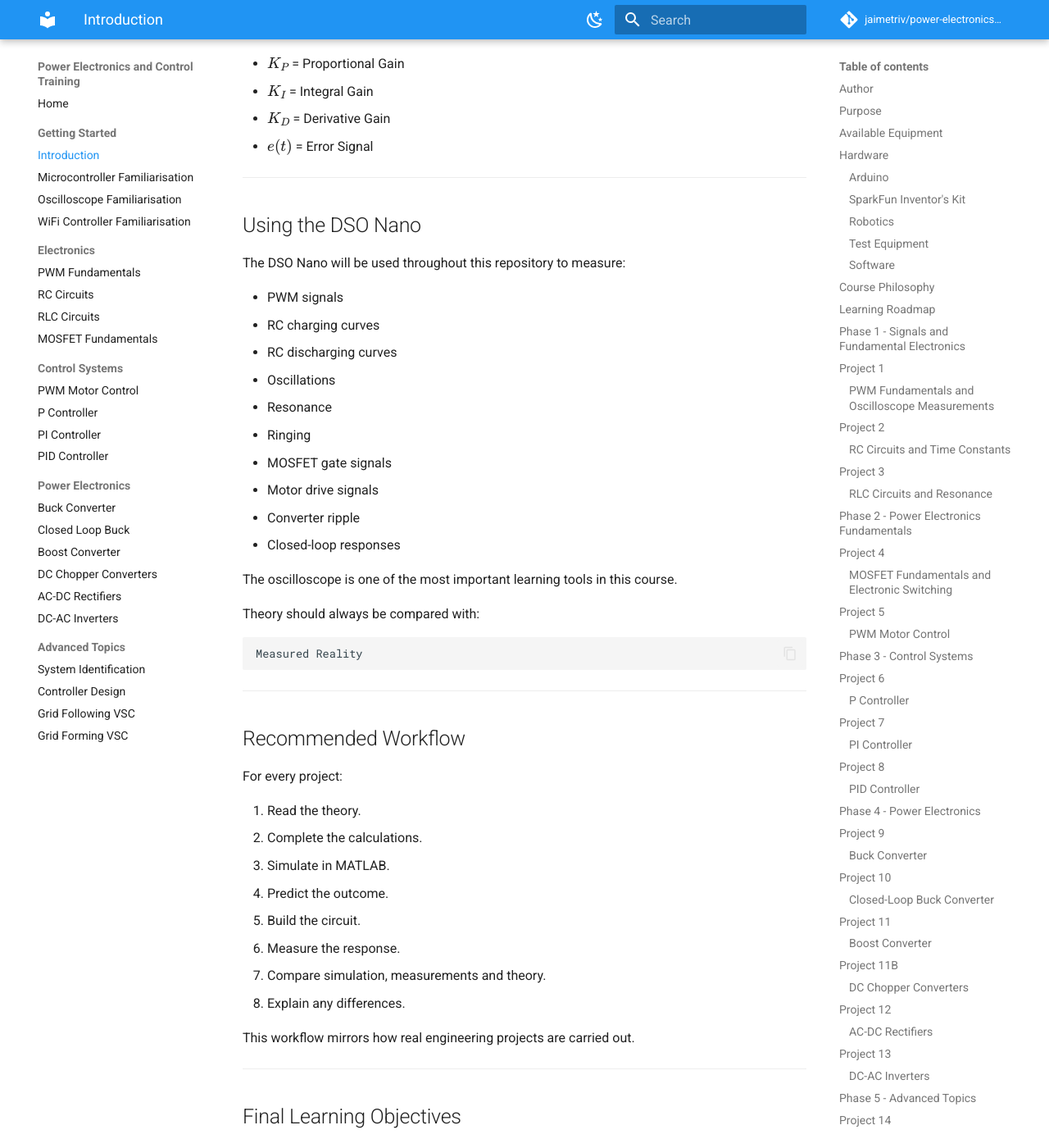
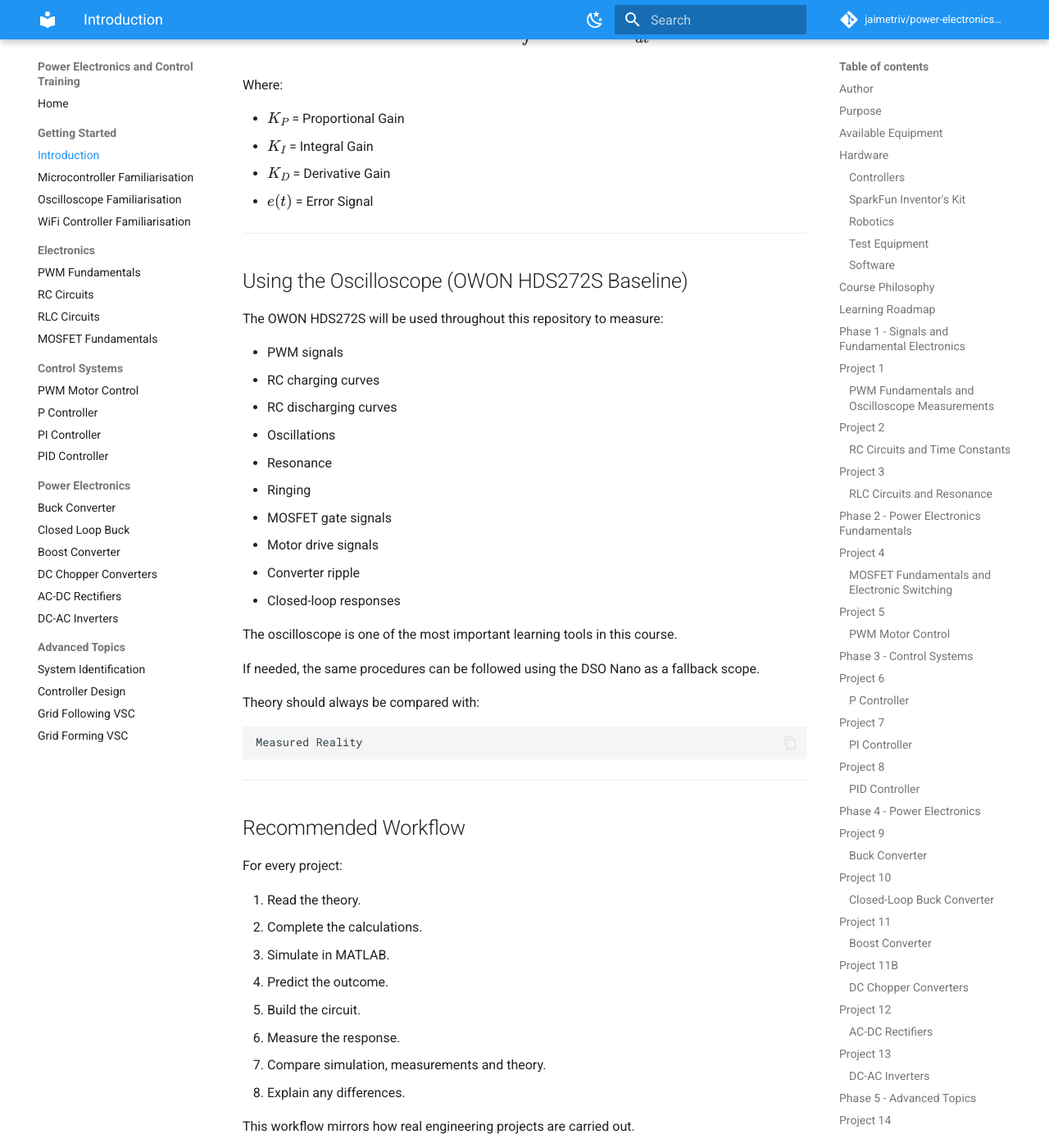
Before and after one commit to jaimetriv/power-electronics-and-control-training, an MkDocs documentation site: the page built from docs/00_Introduction.md, in a window 1280 px wide and 1400 px high, scrolled down 14432 px. Shown: the whole window at 82% size. Built offline with MkDocs 1.6.1 and Material for MkDocs 9.7.7, drawn with Linux system fonts in a browser that asks for light colours; comment, search, counter and statistics services are not loaded; some of the changed text lies outside the part shown.

Commit message:
docs(00_introduction): set esp32 and owon as baseline hardware

```diff
--- a/docs/00_Introduction.md
+++ b/docs/00_Introduction.md
@@ -1,4 +1,4 @@
-# Arduino Power Electronics and Control Theory Lab
+# Microcontroller Power Electronics and Control Theory Lab
 
 ## Author
 
@@ -37,9 +37,10 @@ to build a solid foundation in modern electrical and electronic engineering.
 
 ## Hardware
 
-### Arduino
+### Controllers
 
 - Arduino Uno
+- ESP32 DevKit V1
 
 ### SparkFun Inventor's Kit
 
@@ -58,8 +59,8 @@ to build a solid foundation in modern electrical and electronic engineering.
 
 ### Test Equipment
 
-- DSO Nano Portable Oscilloscope (baseline)
-- OWON HDS272S (optional upgrade)
+- OWON HDS272S (baseline)
+- DSO Nano Portable Oscilloscope (portable fallback)
 
 ### Software
 
@@ -151,6 +152,7 @@ Concepts:
 - Duty Cycle
 - PWM
 - DSO Nano Measurements
+- OWON HDS272S Measurements
 
 File:
 
@@ -605,9 +607,9 @@ Where:
 
 ---
 
-## Using the DSO Nano
+## Using the Oscilloscope (OWON HDS272S Baseline)
 
-The DSO Nano will be used throughout this repository to measure:
+The OWON HDS272S will be used throughout this repository to measure:
 
 - PWM signals
 - RC charging curves
@@ -621,6 +623,8 @@ The DSO Nano will be used throughout this repository to measure:
 - Closed-loop responses
 
 The oscilloscope is one of the most important learning tools in this course.
+
+If needed, the same procedures can be followed using the DSO Nano as a fallback scope.
 
 Theory should always be compared with:
 
```
Also changed, not shown: other parts of docs/00_Introduction.md (+1 -1 lines).
